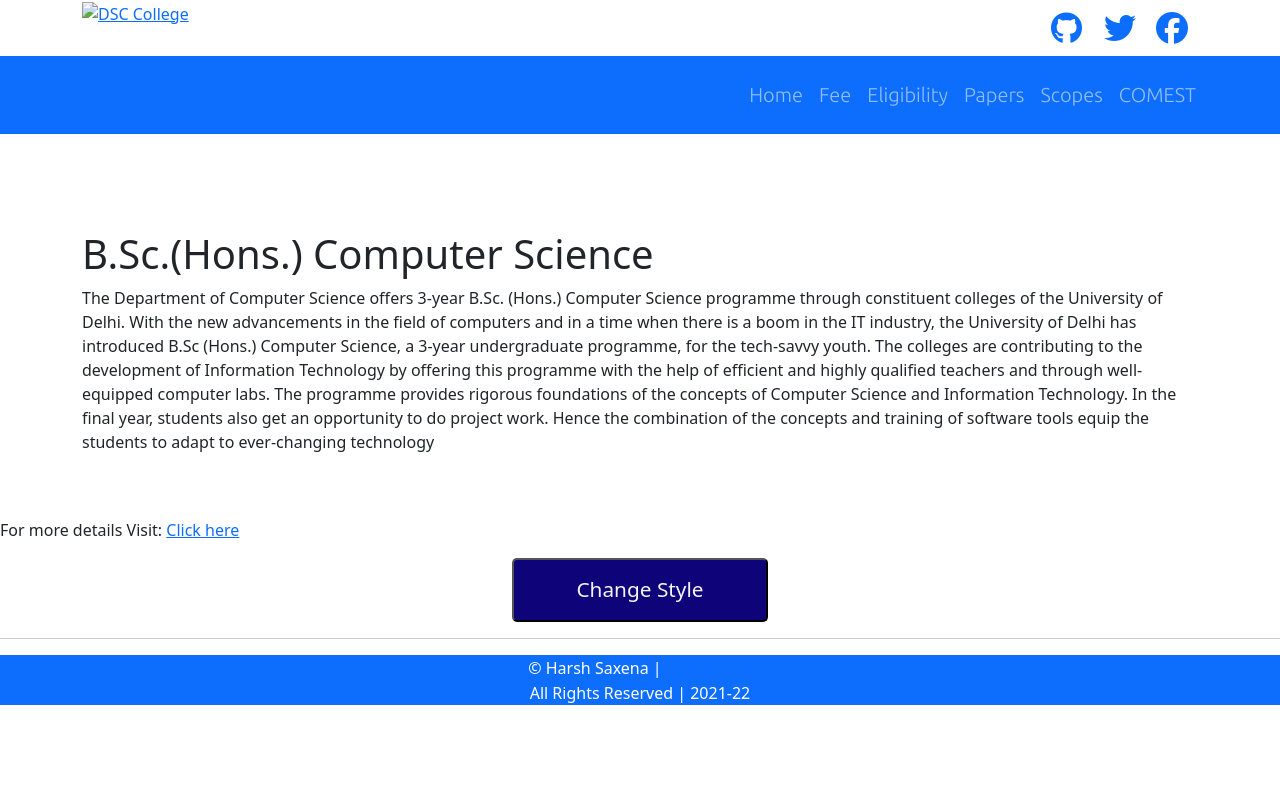
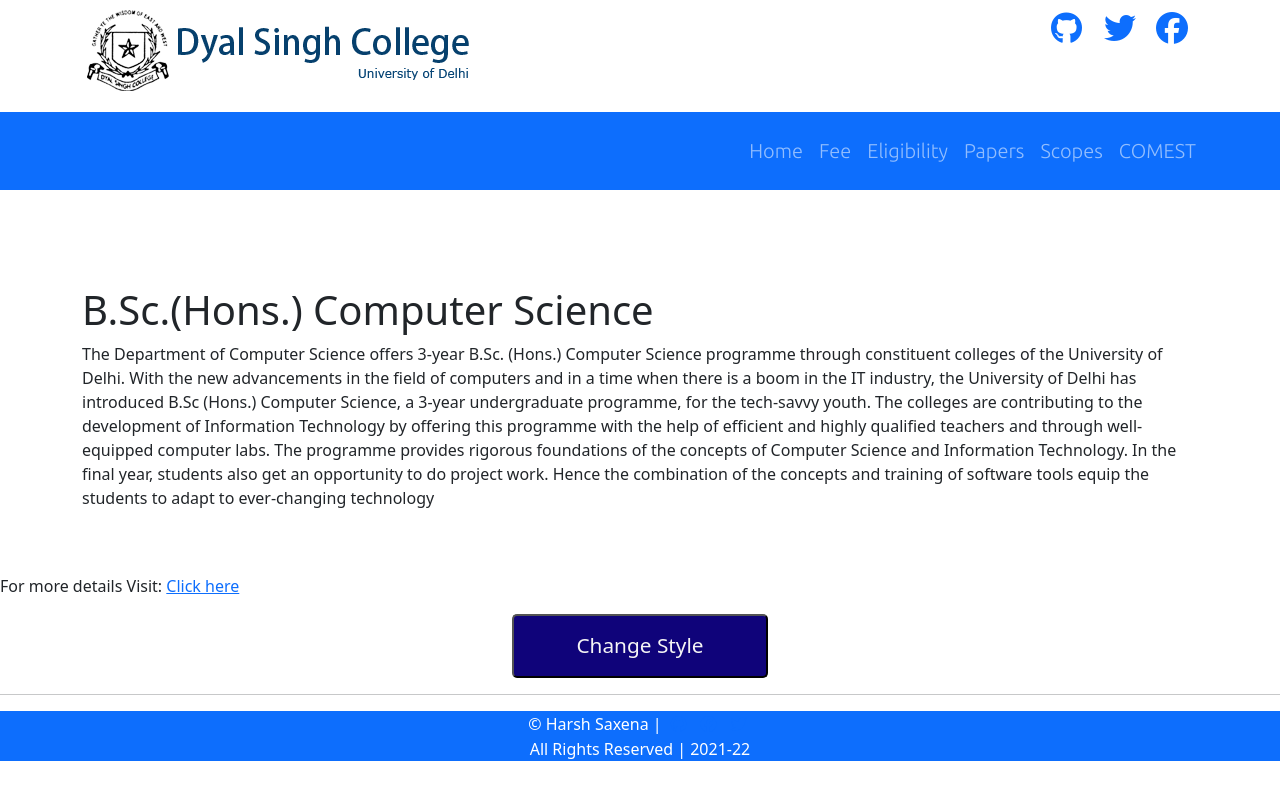
Before and after one commit to its-hrs/Department-Website-v2.0, a plain HTML site: page index.html in a window 1280 px wide. Drawn offline with nearby package versions, Linux system fonts and the light colour scheme; a script that the page names is missing.

Commit message:
Update index.html

```diff
--- a/index.html
+++ b/index.html
@@ -15,7 +15,7 @@
     <div class="container">
       <div class="row">
       <div class="col-lg-8 col-md-6  col-6">
-    <a href="http://dsc.du.ac.in/" target="_blank"> <img class="img-fluid" id="top" src="/JQuery/img/DSC.png" alt="DSC College"> </a>
+    <a href="http://dsc.du.ac.in/" target="_blank"> <img class="img-fluid" id="top" src="./img/DSC.png" alt="DSC College"> </a>
     </div>
     <div class="col-lg-4 col-md-6  col-6">
     <a href="https://www.facebook.com/Dyal-Singh-College-University-of-Delhi-111650217206995" target="_blank"><i style="float: right; margin-top: 0.6%; padding: 10px;" class="fab fa-facebook fa-2x" id="fb" ></i></a>
```
